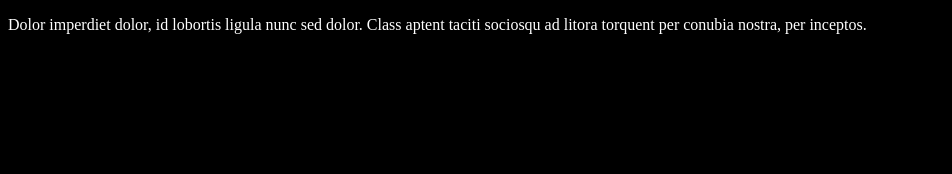
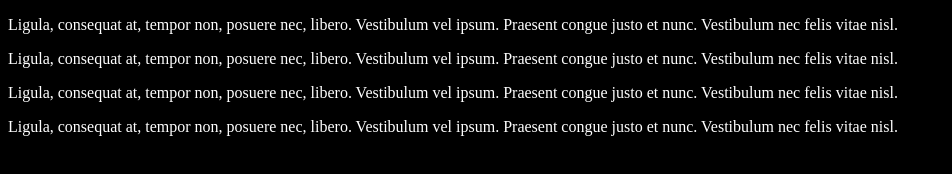
Before and after one commit to viniciusgmelo/git-two, a plain HTML site: page index.html in a window 1280 px wide. Shown: the whole page, without its empty margins (0-952 px from the left). Drawn offline with Linux system fonts and the light colour scheme.

Commit message:
Added content to index.html

```diff
--- a/index.html
+++ b/index.html
@@ -8,10 +8,24 @@
   </head>
   <body>
     <p>
-      <!--lorem-->Dolor imperdiet dolor, id lobortis ligula nunc sed dolor.
-      Class aptent taciti sociosqu ad litora torquent per conubia nostra, per
-      inceptos.<!--/lorem-->
+      <!--lorem-->Ligula, consequat at, tempor non, posuere nec, libero.
+      Vestibulum vel ipsum. Praesent congue justo et nunc. Vestibulum nec felis
+      vitae nisl.<!--/lorem-->
     </p>
-    <script src="script.js"></script>
+    <p>
+      <!--lorem-->Ligula, consequat at, tempor non, posuere nec, libero.
+      Vestibulum vel ipsum. Praesent congue justo et nunc. Vestibulum nec felis
+      vitae nisl.<!--/lorem-->
+    </p>
+    <p>
+      <!--lorem-->Ligula, consequat at, tempor non, posuere nec, libero.
+      Vestibulum vel ipsum. Praesent congue justo et nunc. Vestibulum nec felis
+      vitae nisl.<!--/lorem-->
+    </p>
+    <p>
+      <!--lorem-->Ligula, consequat at, tempor non, posuere nec, libero.
+      Vestibulum vel ipsum. Praesent congue justo et nunc. Vestibulum nec felis
+      vitae nisl.<!--/lorem-->
+    </p>
   </body>
 </html>
```
